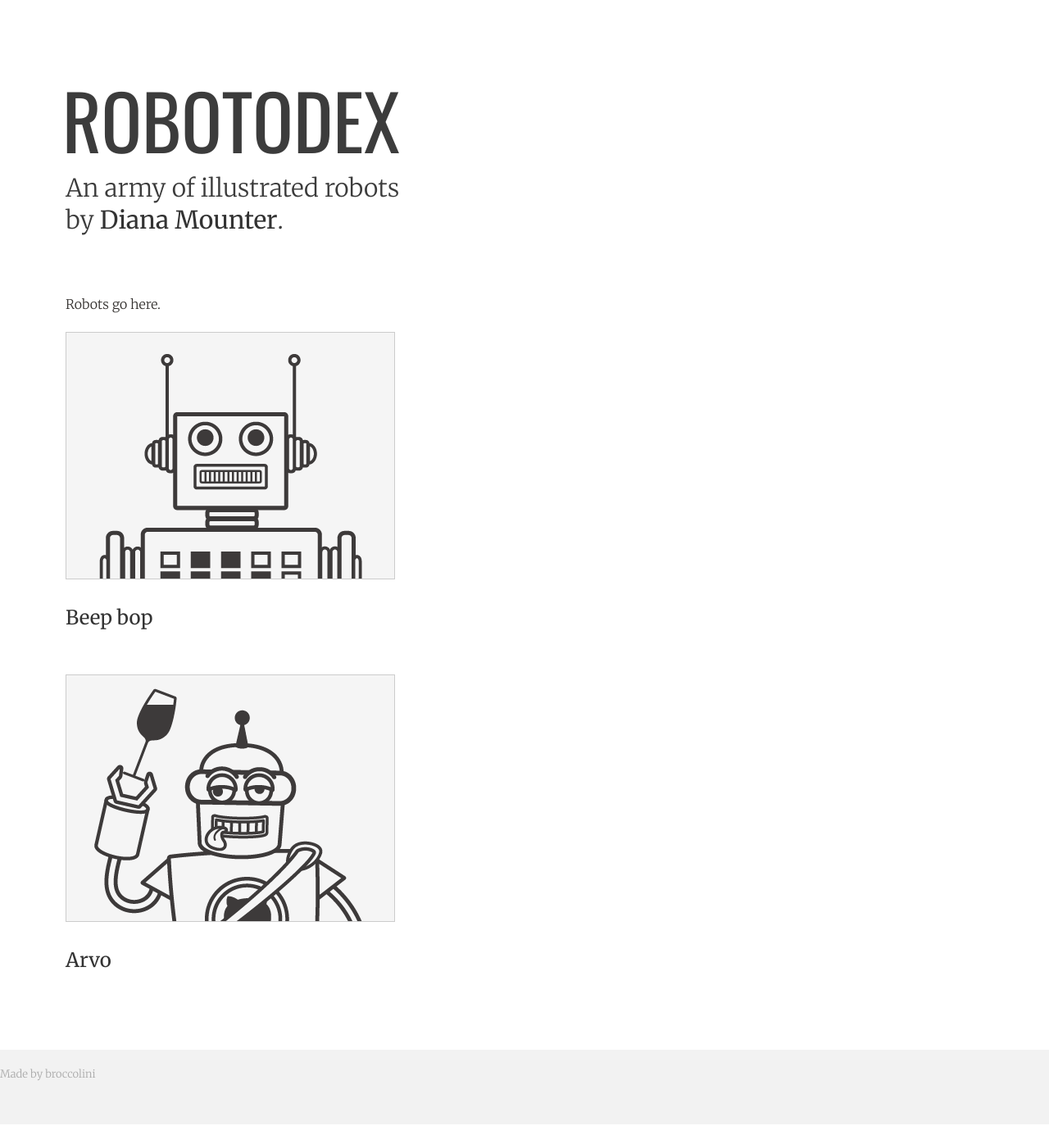
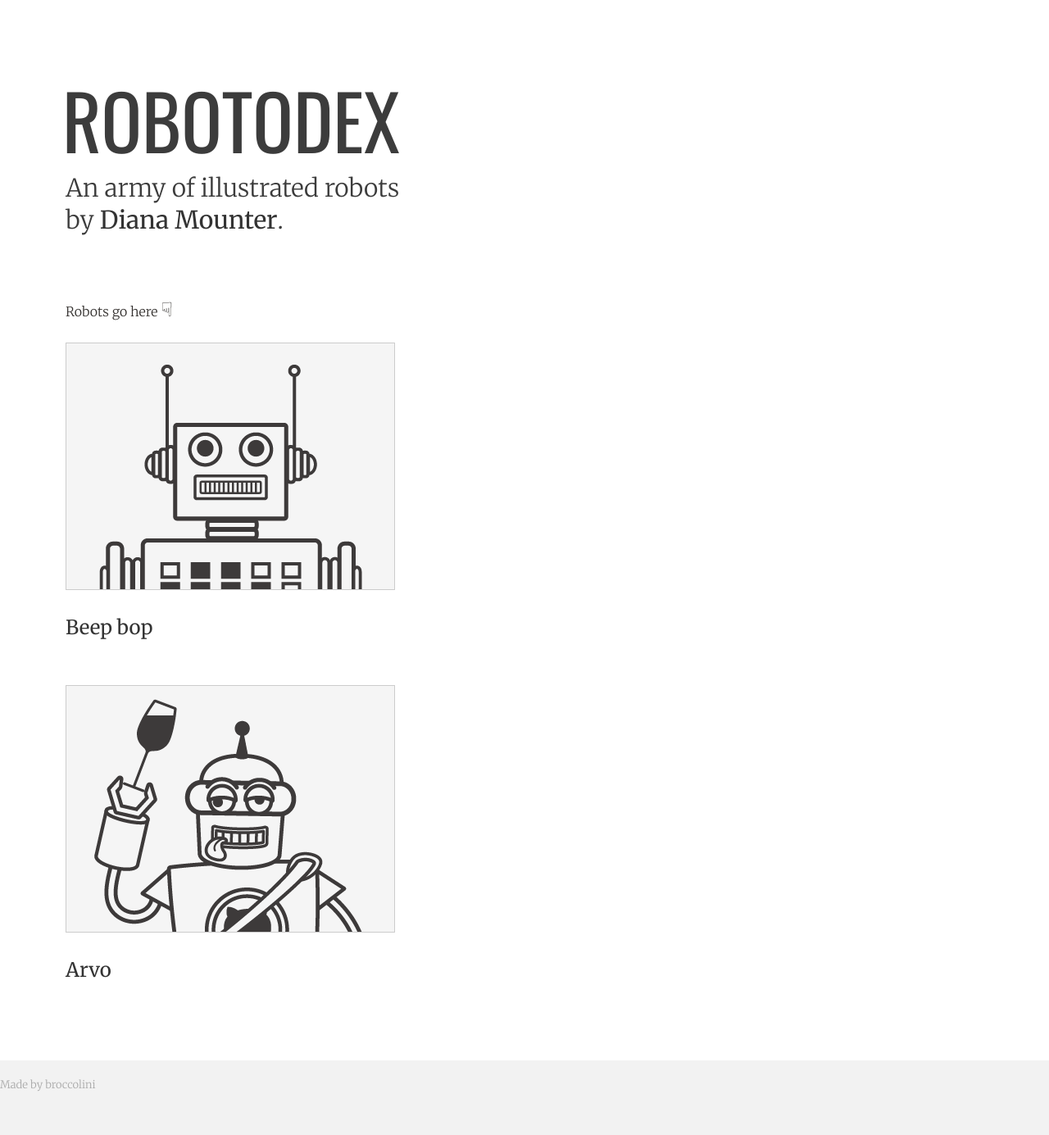
Before and after one commit to broccolini/robotodex, a Jekyll site: the page built from index.markdown, in a window 1280 px wide. Shown: the whole page at 82% size. Built offline with Jekyll 4.4.1, drawn with Linux system fonts in a browser that asks for light colours.

Commit message:
mr pointy just made this site 72 percent more awesome
thanks for the suggestion @jxnblk

```diff
--- a/index.markdown
+++ b/index.markdown
@@ -3,4 +3,4 @@ layout: default
 title:  "Robotodex"
 ---
 
-Robots go here.
+Robots go here <span class="mrpointy">☟</span>
--- a/stylesheets/stylesheet.css
+++ b/stylesheets/stylesheet.css
@@ -101,6 +101,10 @@ header h2 {
 
 header h3 {
   font-size: 16px;
+}
+
+span.mrpointy{
+  font-size: 24px;
 }
 
 .inner {
```
